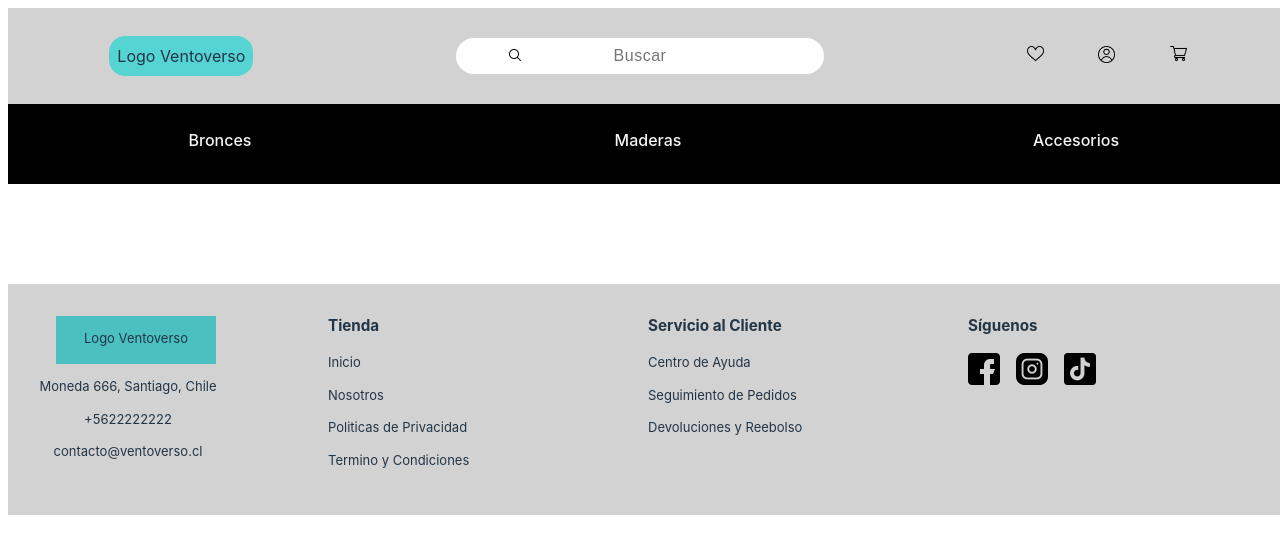
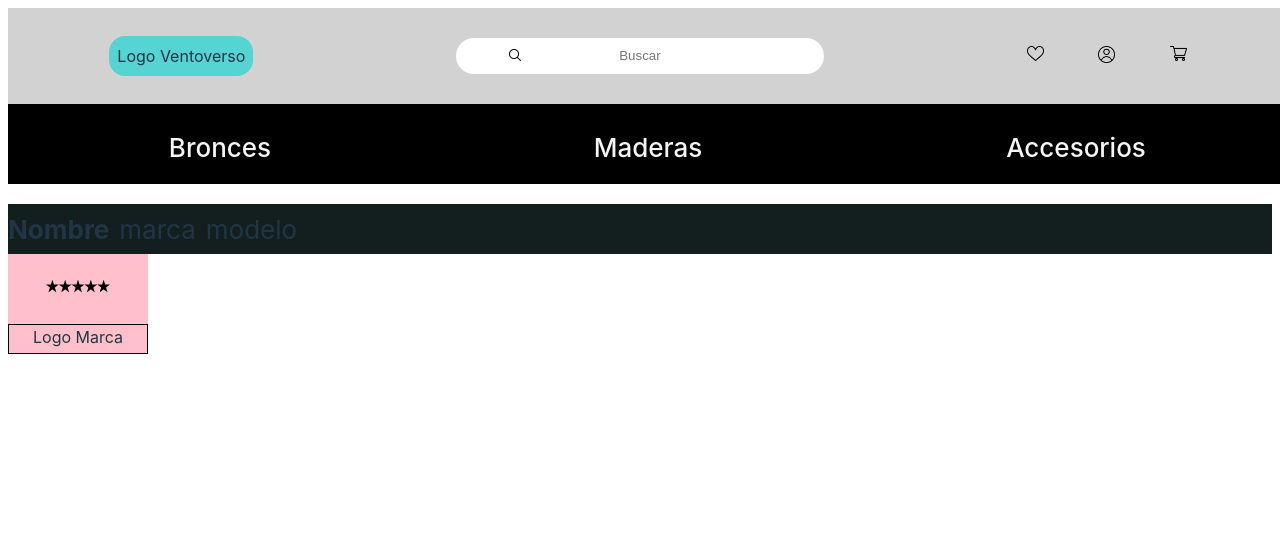
Before and after one commit to jrivas0710/Ventoverso_2, a React (Vite) app: page / in a window 1280 px wide. Shown: the top 554 px of the page. Built offline with nearby package versions, Linux system fonts and the light colour scheme.

Commit message:
agregue el componente de encabezado en Pagina Productos

```diff
--- a/src/App.tsx
+++ b/src/App.tsx
@@ -9,7 +9,7 @@ function App() {
 
   return (
     <>
-      {/* <Home/> */}
+     {/*  <Home/>  */}
       <PaginaProducto/>
     </>
   )
--- a/src/components/header/Header.css
+++ b/src/components/header/Header.css
@@ -21,6 +21,7 @@ html {
   grid-template-areas:
     /* les asigne nombres literales a cada area definida arriba */
     'header'
+    'encabezado' TODO esto es una prueba
     'carrusel'
     'section1'
     'iconos'
--- /dev/null
+++ b/src/components/productoPagina/EncabezadoProducto.css
@@ -0,0 +1,51 @@
+html {
+    box-sizing: border-box;
+    margin: auto 0;
+
+}
+
+*,
+*::before,
+*::after {
+    box-sizing: inherit;
+
+}
+
+.encabezadoProducto{
+  height: 50px;
+  background-color: rgb(19, 31, 31);
+  display: flex;
+  gap: 10px;
+  align-items: center;
+}
+
+span, h1{
+    font-size: 26px;
+}
+
+img{
+    width: 4rem;
+    height: 4rem;
+    margin: 0;
+    padding: 0;
+}
+
+.estrellas-marca{
+    display: flex;
+    width: 140px;
+    background-color: pink;
+    flex-direction: column;
+    align-items: center;
+}
+
+.estrellas-marca > div {
+    padding: 0;
+    margin: 0;
+}
+
+.logoMarca{
+    height: 30px;
+    width: 140px;
+    border: 1px solid black;
+    text-align: center;
+}
--- /dev/null
+++ b/src/components/productoPagina/EncabezadoProducto.tsx
@@ -0,0 +1,21 @@
+import './EncabezadoProducto.css'
+export const EncabezadoProducto = () => {
+
+  return (
+    <>
+      <div className="encabezadoProducto">
+        <div><h1>Nombre</h1></div>
+        <div><span>marca</span></div>
+        <div><span>modelo</span></div>
+      </div>
+      <div className='estrellas-marca'>
+        <div><img src="images/estrellas.png" alt="rating" /></div>
+        <div className='logoMarca'>Logo Marca</div>
+      </div>
+
+
+
+
+    </>
+  )
+}
--- a/src/index.css
+++ b/src/index.css
@@ -23,11 +23,6 @@ a:hover {
   color: #535bf2;
 }
 
-
-h1 {
-  font-size: 3.2em;
-  line-height: 1.1;
-}
 
 button {
   border-radius: 8px;
--- a/src/pages/PaginaProducto.css
+++ b/src/pages/PaginaProducto.css
@@ -14,21 +14,3 @@ html {
   }
 
   /* este es mi contenedor grid que es como a nivel del body, contendra todos los componentes del body */
-  .grid-container {
-    width: 100vw;
-    /* display: grid; COMENTADO PARA IMPORTAR COMPONENTE CARRUSEL EN HOME */
-    grid-template-rows: 1fr 1fr 1fr 1fr 1fr 1fr 1fr 1fr 1fr;
-    /* hice 5 filas porque arriba estara el header, al medio el main con 3 filas y bajo el footer con 1*/
-    grid-template-areas:
-      /* les asigne nombres literales a cada area definida arriba */
-      'header'
-      'encabezado'
-      'imagenes'
-      'caracteristicas'
-      'productos relacionados'
-      'calificacion clientes'
-      'comentarios clientes'
-      'productos similares'
-      'footer';
-      padding-bottom: 20px;
-      }
--- a/src/pages/PaginaProducto.tsx
+++ b/src/pages/PaginaProducto.tsx
@@ -1,6 +1,8 @@
+import { EncabezadoProducto } from "../components/productoPagina/EncabezadoProducto"
 import { Footer } from "../components/footer/Footer"
 import Sidesheet2 from "../components/sidesheet/SideSheet2"
 import './PaginaProducto.css'
+import { Header } from "../components/header/Header"
 
 
 
@@ -11,13 +13,14 @@ export const PaginaProducto= () => {
 
   return (
     <>
+    <Header/>
+    <EncabezadoProducto/>
 
-    <div className="grid-container">
 
-    <Sidesheet2/>
-    <Footer/>
 
-    </div>
+
+
+
 
 
     </>
```
Also changed, not shown: src/components/encabezadoProducto/EncabezadoProducto.css (deleted), src/components/encabezadoProducto/EncabezadoProducto.tsx (deleted), src/components/iconos/Iconos.css (line endings or trailing spaces).
